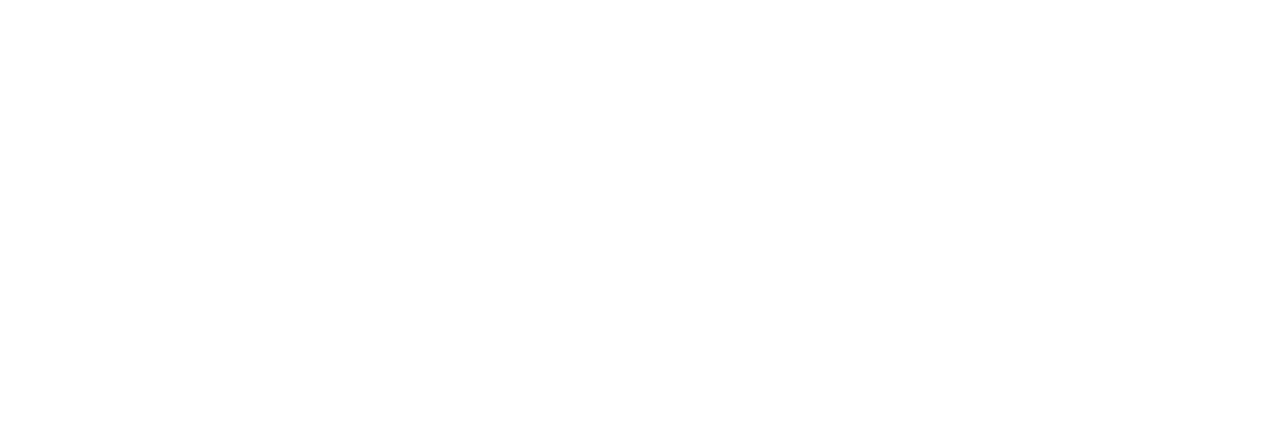
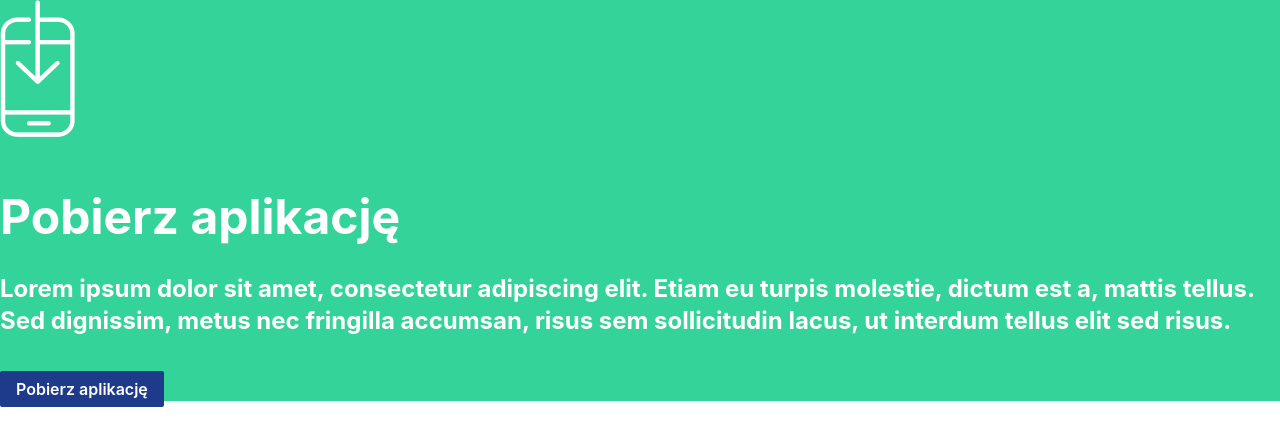
Before and after one commit to GleckoS/bohdan-shevchenko-jutro-medical, a Next.js app: page / in a window 1280 px wide. Shown: the top 446 px of the page. Built offline with nearby package versions, Linux system fonts and the light colour scheme.

Commit message:
text part first styles and markup

```diff
--- /dev/null
+++ b/assets/vectors/download.js
@@ -0,0 +1,13 @@
+import react from "react"
+
+export const Download = (props) => (
+    <svg width="75" height="137" viewBox="0 0 75 137" fill="none" xmlns="http://www.w3.org/2000/svg">
+        <path d="M72.407 112.472H3.04297" stroke="white" stroke-width="4.40998" stroke-miterlimit="10" stroke-linecap="round" />
+        <path d="M29.1732 123.32H48.518" stroke="white" stroke-width="4.40998" stroke-miterlimit="10" stroke-linecap="round" stroke-linejoin="round" />
+        <path d="M37.7088 2.62152V81.7362" stroke="white" stroke-width="4.40998" stroke-miterlimit="10" stroke-linecap="round" stroke-linejoin="round" />
+        <path d="M57.3853 63.0961L37.7098 81.7365L18.0342 63.0961" stroke="white" stroke-width="4.40998" stroke-miterlimit="10" stroke-linecap="round" stroke-linejoin="round" />
+        <path d="M28.818 19.6965H17.532C9.49194 19.6965 3 25.8625 3 33.4989V42.2262H28.818" stroke="white" stroke-width="4.40998" stroke-miterlimit="10" stroke-linecap="round" stroke-linejoin="round" />
+        <path d="M28.8179 42.1787H3V112.898V120.819C3 128.455 9.49194 134.621 17.532 134.621H57.8819C65.9219 134.621 72.4138 128.455 72.4138 120.819V42.1787H37.7069" stroke="white" stroke-width="4.40998" stroke-miterlimit="10" stroke-linecap="round" stroke-linejoin="round" />
+        <path d="M57.8835 19.6965H37.7085V42.1787H72.4154V33.4514C72.4154 25.8625 65.9235 19.6965 57.8835 19.6965Z" stroke="white" stroke-width="4.40998" stroke-miterlimit="10" stroke-linecap="round" stroke-linejoin="round" />
+    </svg>
+)
--- a/components/atoms/icon.jsx
+++ b/components/atoms/icon.jsx
@@ -0,0 +1,7 @@
+import react from "react";
+
+const Icon = ({ icon, classes }) => (
+    <img className={'pb-[56px] ' + classes} src={icon.src} />
+)
+
+export default Icon
--- a/components/atoms/link.jsx
+++ b/components/atoms/link.jsx
@@ -0,0 +1,9 @@
+import react from "react";
+
+const Link = ({ text, classes }) => (
+    <a className={'px-4 py-2 rounded-sm bg-blue-900 text-white font-semibold text-base ' + classes} href="#linkToDownload" aria-label="download app link">
+        {text}
+    </a>
+)
+
+export default Link
--- a/components/atoms/paragraph.jsx
+++ b/components/atoms/paragraph.jsx
@@ -0,0 +1,9 @@
+import react from "react";
+
+const Paragraph = ({ text, classes }) => (
+    <p className={'pb-[40px] text-white font-bold text-2xl ' + classes}>
+        {text}
+    </p>
+)
+
+export default Paragraph
--- a/components/atoms/title.jsx
+++ b/components/atoms/title.jsx
@@ -0,0 +1,9 @@
+import react from "react";
+
+const Title = ({ text, classes }) => (
+    <h1 className={'pb-[32px] text-white font-bold text-5xl ' + classes}>
+        {text}
+    </h1>
+)
+
+export default Title
--- /dev/null
+++ b/components/molecules/textPart.jsx
@@ -0,0 +1,25 @@
+import Icon from "../atoms/icon";
+import Link from "../atoms/link";
+import Paragraph from "../atoms/paragraph";
+import Title from "../atoms/title";
+
+const TextPart = ({
+    title,
+    text,
+    linkText,
+    titleClasses,
+    textClasses,
+    linkClasses,
+    wrapperClasses,
+    iconClasses,
+    icon
+}) => (
+    <div className={wrapperClasses}>
+        <Icon icon={icon} classes={iconClasses}/>
+        <Title text={title} classes={titleClasses} />
+        <Paragraph text={text} classes={textClasses} />
+        <Link text={linkText} classes={linkClasses} />
+    </div>
+)
+
+export default TextPart
--- /dev/null
+++ b/components/organisms/flexWrapper.jsx
@@ -0,0 +1,18 @@
+import TextPart from "../molecules/textPart";
+
+const FlexWrapper = (props) => (
+    <div className="bg-emerald-400">
+        <div className="max-w-screen-xl ">
+            <TextPart
+                {...props}
+                linkClasses=''
+                textClasses=''
+                titleClasses=''
+                iconClasses=''
+                wrapperClasses=''
+            />
+        </div>
+    </div>
+)
+
+export default FlexWrapper
--- /dev/null
+++ b/pages/api/main.js
@@ -0,0 +1,7 @@
+export const apiValues = {
+    firstState: {
+        title: 'Pobierz aplikację',
+        text: 'Lorem ipsum dolor sit amet, consectetur adipiscing elit. Etiam eu turpis molestie, dictum est a, mattis tellus. Sed dignissim, metus nec fringilla accumsan, risus sem sollicitudin lacus, ut interdum tellus elit sed risus. ',
+        linkText: 'Pobierz aplikację'
+    }
+}
--- a/pages/index.js
+++ b/pages/index.js
@@ -1,6 +1,11 @@
+import FlexWrapper from "../components/organisms/flexWrapper";
+import { apiValues } from "./api/main";
+import Download from './../assets/images/download.png'
+
 export default function Home() {
   return (
     <>
+      <FlexWrapper {...apiValues.firstState} icon={Download} />
     </>
   )
 }
```
Also changed, not shown: assets/images/download.png (added), components/molecules/imgPart.jsx (added).
